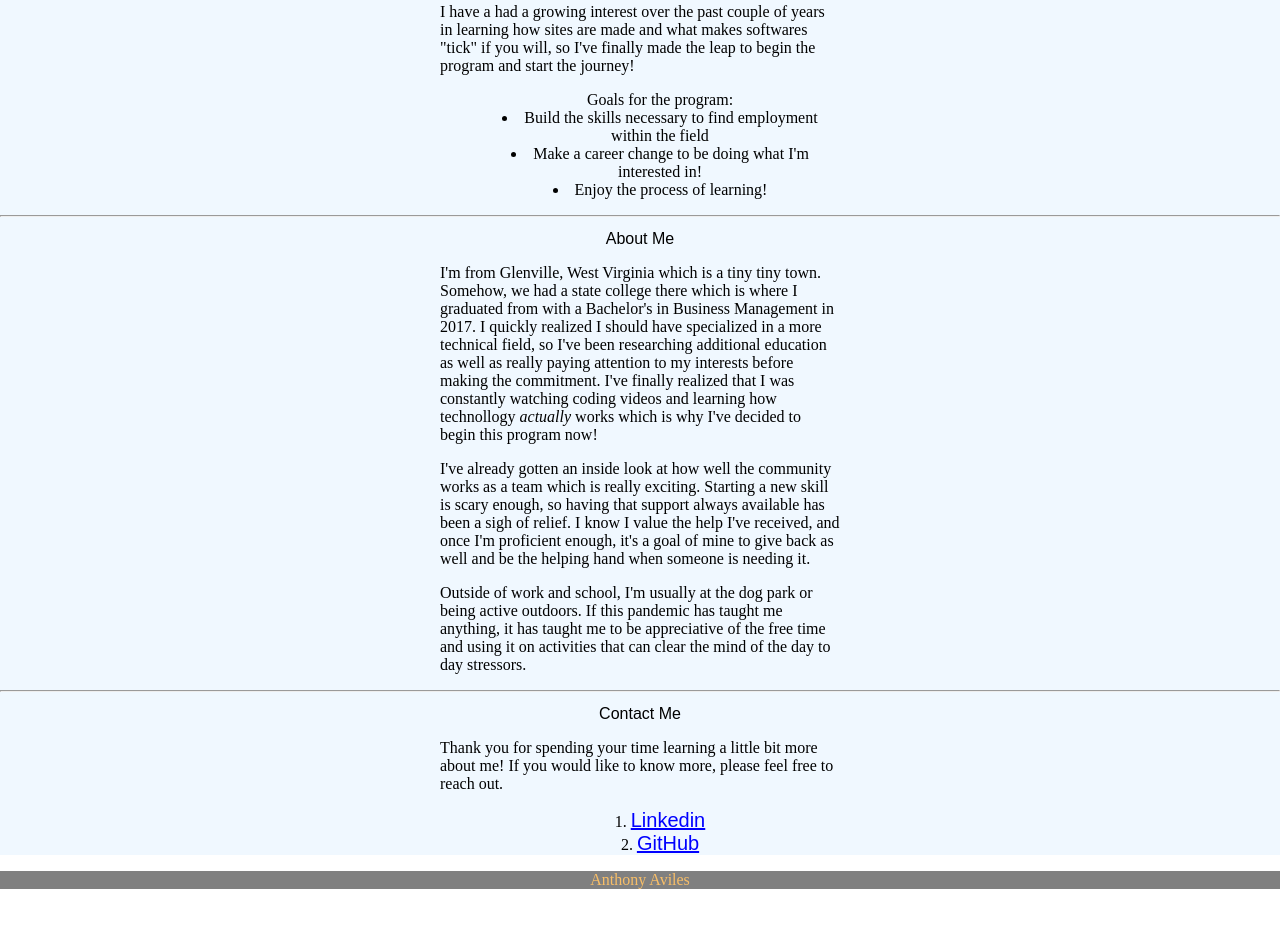
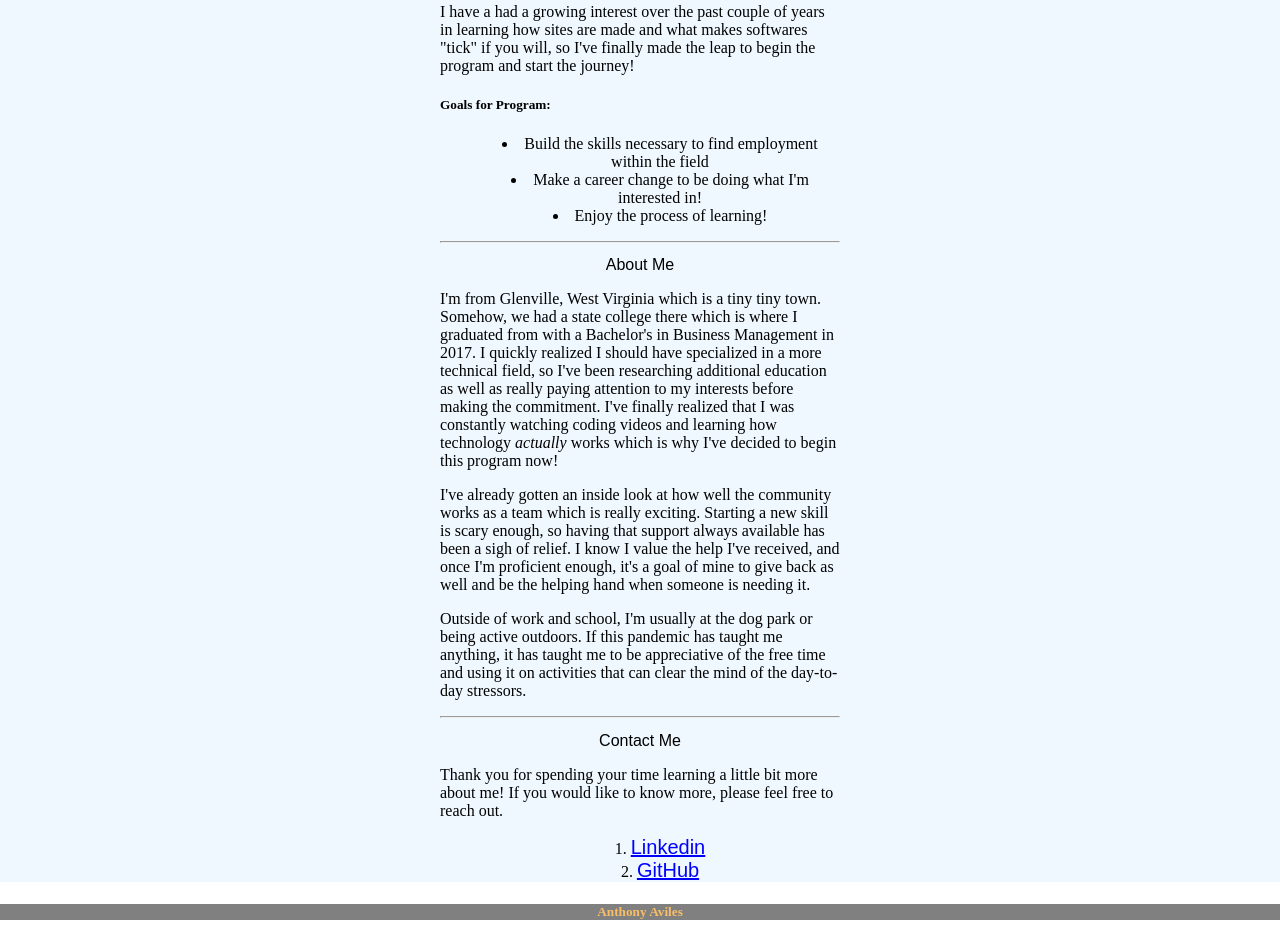
Before and after one commit to AKAviles/About-Me, a plain HTML site: page index.html in a window 1280 px wide. Shown: the part 537-1479 px from the top of the page. Before the commit the page ends 1426 px from the top, so only its background shows below. Drawn offline with Linux system fonts and the light colour scheme; a script that the page names is missing.

Commit message:
Update index.html

```diff
--- a/index.html
+++ b/index.html
@@ -8,10 +8,9 @@
   </head>
   <body>
     <script src="script.js"></script>
-  </body>
-</html>
 
-<body>
+
+
   <header class = "dark-background text-centered">
    <h1> Anthony Aviles </h1>
    <h3> Thinkful Software Engineering Student </h3>
@@ -21,38 +20,43 @@
   <main class = "light-background">
     <div class = "wrapper">
  <!-- insert image here-->
+      <article>
       <img class= "img-self" src="self.jpg" alt="myself">
       <h2> Introduction </h2>
       <p> Hello, I'm Anthony. I am currently a Software Engineering student attending Thinkful and living in Phoenix, Arizona!</p>
       <p> I have a had a growing interest over the past couple of years in learning how sites are made and what makes softwares "tick" if you will, so I've finally made the leap to begin the program and start the journey! </p>
-      <ul class= "text-centered"> Goals for the program:
+
+      <h5> Goals for Program: </h5>
+            <ul class= "text-centered">
         <li> Build the skills necessary to find employment within the field</li>
         <li> Make a career change to be doing what I'm interested in! </li>
         <li> Enjoy the process of learning!</li>
       </ul>
-    </div>
+    </article>
   <hr>
-    <div class= "wrapper">
+    <article class= "wrapper">
       <h2> About Me </h2>
-        <p> I'm from Glenville, West Virginia which is a tiny tiny town. Somehow, we had a state college there which is where I graduated from with a Bachelor's in Business Management in 2017. I quickly realized I should have specialized in a more technical field, so I've been researching additional education as well as really paying attention to my interests before making the commitment. I've finally realized that I was constantly watching coding videos and learning how technollogy <i> actually </i> works which is why I've decided to begin this program now! </p>
+        <p> I'm from Glenville, West Virginia which is a tiny tiny town. Somehow, we had a state college there which is where I graduated from with a Bachelor's in Business Management in 2017. I quickly realized I should have specialized in a more technical field, so I've been researching additional education as well as really paying attention to my interests before making the commitment. I've finally realized that I was constantly watching coding videos and learning how technology <i> actually </i> works which is why I've decided to begin this program now! </p>
 
         <p>  I've already gotten an inside look at how well the community works as a team which is really exciting. Starting a new skill is scary enough, so having that support always available has been a sigh of relief. I know I value the help I've received, and once I'm proficient enough, it's a goal of mine to give back as well and be the helping hand when someone is needing it. </p>
 
-       <p> Outside of work and school, I'm usually at the dog park or being active outdoors. If this pandemic has taught me anything, it has taught me to be appreciative of the free time and using it on activities that can clear the mind of the day to day stressors. </p>
-    </div>
+       <p> Outside of work and school, I'm usually at the dog park or being active outdoors. If this pandemic has taught me anything, it has taught me to be appreciative of the free time and using it on activities that can clear the mind of the day-to-day stressors. </p>
+    </article>
 <hr>
     <div class= "wrapper">
       <h2> Contact Me </h2>
       <p> Thank you for spending your time learning a little bit more about me! If you would like to know more, please feel free to reach out. </p>
 <!--Insert links with ordered list and pseudo classes-->
       <ol class= "text-centered">
-        <li> <a href="https://www.linkedin.com/in/anthony-aviles-a7039a16b">Linkedin </a></l1>
+        <li> <a href="https://www.linkedin.com/in/anthony-aviles-a7039a16b">Linkedin </a></li>
         <li> <a href= "https://github.com/AKAviles" > GitHub </a></li>
       </ol>
+    </div>
     </div>
   </main>
 
   <footer class = "dark-background text-centered">
-   <article> Anthony Aviles </article>
+   <article> <h5>Anthony Aviles</h5> </article>
   </footer>
 </body>
+</html>
```
